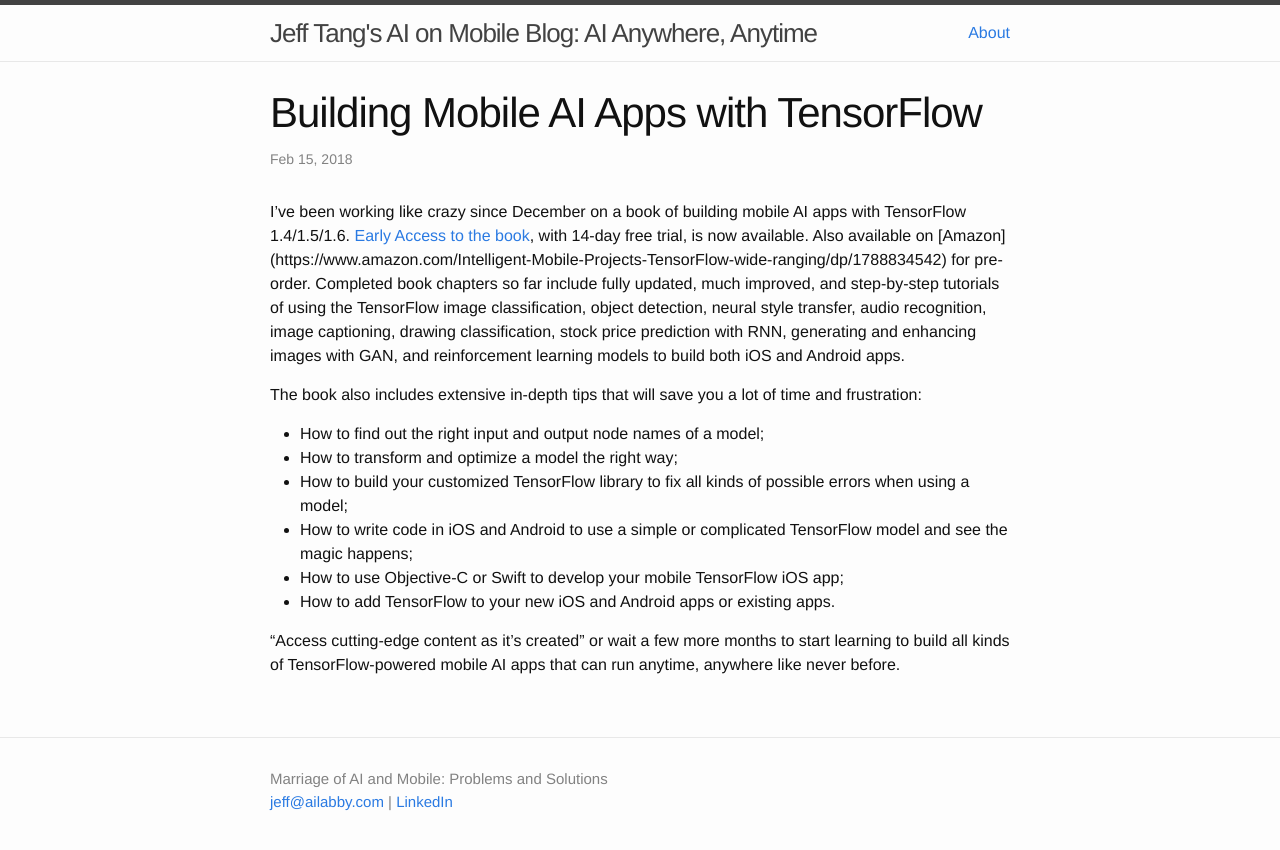
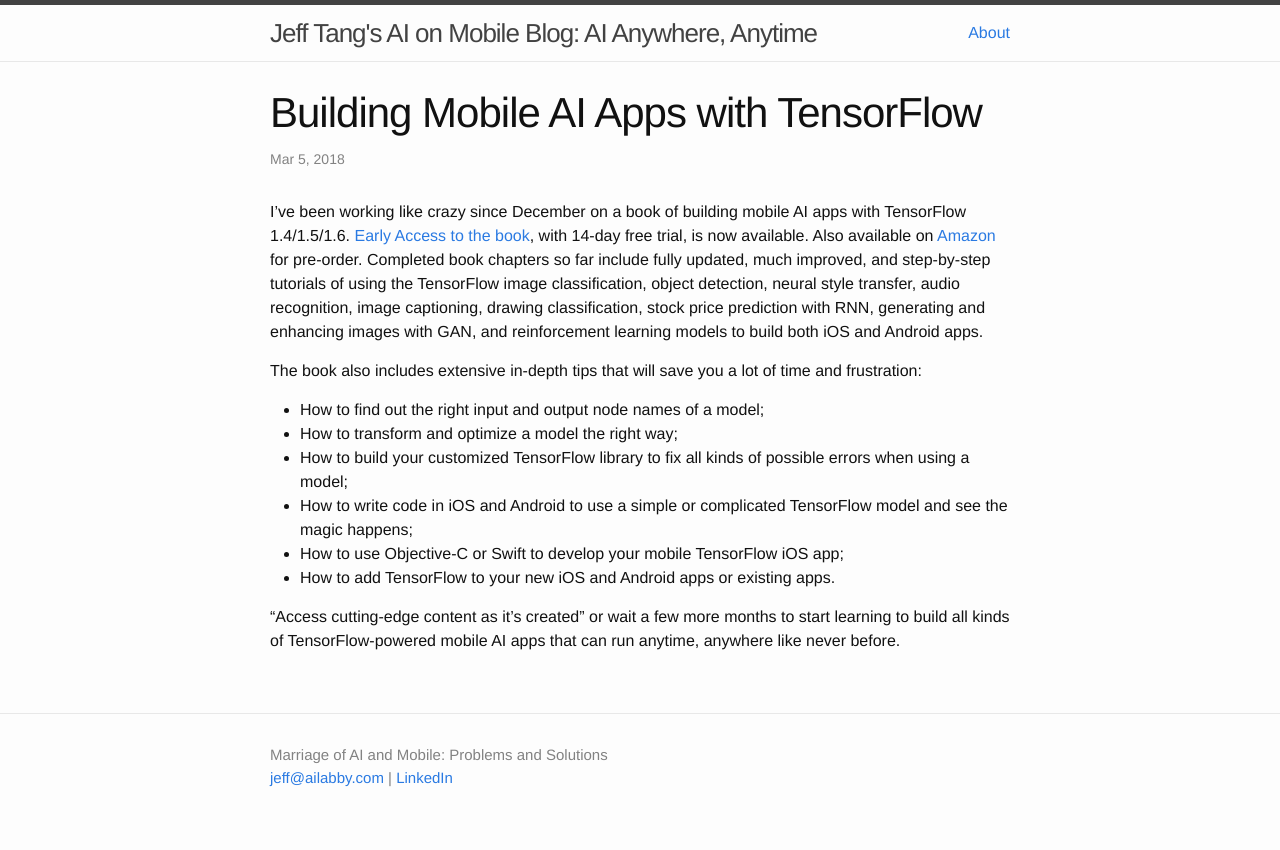
Before and after one commit to jeffxtang/jeffxtang.github.io, a Jekyll site: the page built from _posts/2018-02-15-building-mobile-ai-apps-with-tensorflow.md, in a window 1280 px wide. Shown: the top 850 px of the page. Built offline with Jekyll 4.4.1, drawn with Linux system fonts in a browser that asks for light colours; comment, search, counter and statistics services are not loaded; part of the change alters nothing that is shown.

Commit message:
typo fixed

```diff
--- a/_posts/2018-02-15-building-mobile-ai-apps-with-tensorflow.md
+++ b/_posts/2018-02-15-building-mobile-ai-apps-with-tensorflow.md
@@ -2,11 +2,11 @@
 layout: post
 comments: true
 title:  "Building Mobile AI Apps with TensorFlow"
-date:   2018-02-15 23:23:00
+date:   2018-03-05 17:23:00
 categories: deep learning, CNN, RNN, LSTM, image classification, object detection, neural style transfer, tensorflow, image captioning, audio recognition, drawing classification, reinforcement learning
 ---
 
-I've been working like crazy since December on a book of building mobile AI apps with TensorFlow 1.4/1.5/1.6. [Early Access to the book](https://www.packtpub.com/application-development/intelligent-mobile-projects-tensorflow), with 14-day free trial, is now available. Also available on [Amazon] (https://www.amazon.com/Intelligent-Mobile-Projects-TensorFlow-wide-ranging/dp/1788834542) for pre-order. Completed book chapters so far include fully updated, much improved, and step-by-step tutorials of using the TensorFlow image classification, object detection, neural style transfer, audio recognition, image captioning, drawing classification, stock price prediction with RNN, generating and enhancing images with GAN, and reinforcement learning models to build both iOS and Android apps.
+I've been working like crazy since December on a book of building mobile AI apps with TensorFlow 1.4/1.5/1.6. [Early Access to the book](https://www.packtpub.com/application-development/intelligent-mobile-projects-tensorflow), with 14-day free trial, is now available. Also available on [Amazon](https://www.amazon.com/Intelligent-Mobile-Projects-TensorFlow-wide-ranging/dp/1788834542) for pre-order. Completed book chapters so far include fully updated, much improved, and step-by-step tutorials of using the TensorFlow image classification, object detection, neural style transfer, audio recognition, image captioning, drawing classification, stock price prediction with RNN, generating and enhancing images with GAN, and reinforcement learning models to build both iOS and Android apps.
 
 The book also includes extensive in-depth tips that will save you a lot of time and frustration:
 * How to find out the right input and output node names of a model;
```
